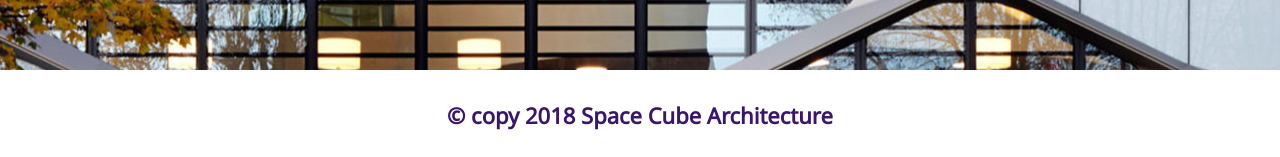
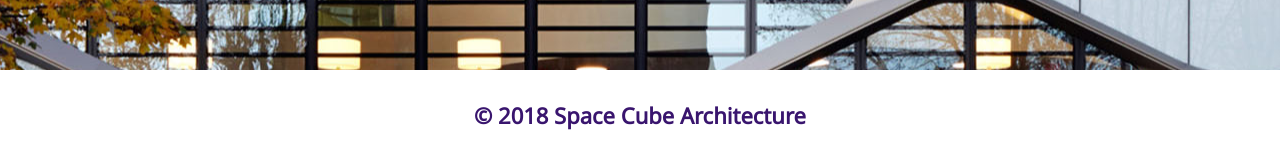
Before and after one commit to DataProgrammer20/Web-Design-2018, a plain HTML site: page html/locations.html in a window 1280 px wide. Shown: the part 855-1012 px from the top of the page. Drawn offline with Linux system fonts and the light colour scheme.

Commit message:
copyright

```diff
--- a/html/locations.html
+++ b/html/locations.html
@@ -63,7 +63,7 @@
     </div>
     <footer id="footer"> <!-- page footer -->
         <div id="footerContent">
-            © copy 2018 Space Cube Architecture
+            © 2018 Space Cube Architecture
         </div>
     </footer> <!-- page footer -->
 </div> <!-- page content container -->
```
Also changed, not shown: html/projects.html (+1 -1 lines), html/services.html (+1 -1 lines), index.html (+1 -1 lines).
